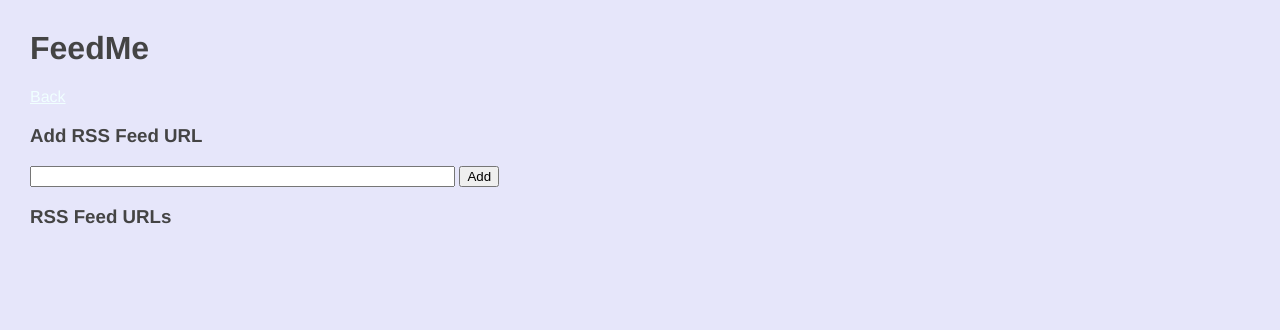
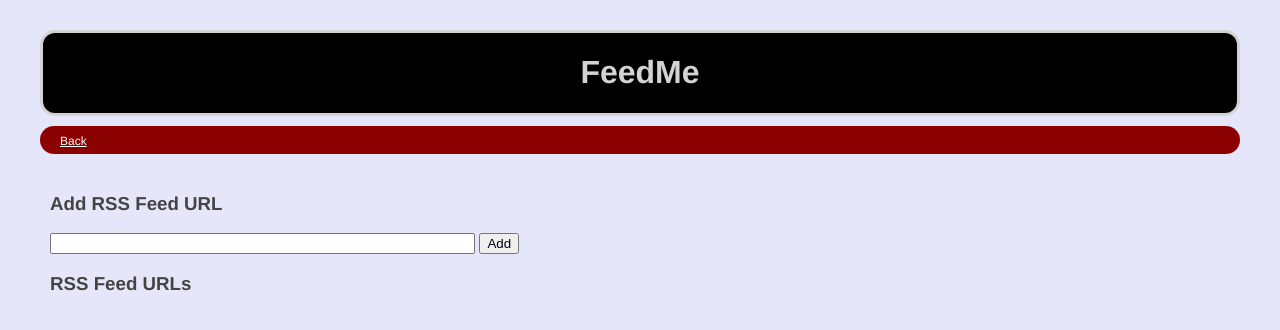
Before and after one commit to wheavin/FeedMe, a Flask app: page /config in a window 1280 px wide. Shown: the top 330 px of the page. Run offline with Flask 2, Linux system fonts and the light colour scheme; data that the repository does not hold is empty.

Commit message:
Make css styling more consistent across pages

```diff
--- a/static/main.css
+++ b/static/main.css
@@ -39,8 +39,14 @@ a:hover {
     border-width: 3px;
 }
 
+#content {
+    margin: 10px;
+    padding: 10px;
+}
+
 #menu {
     padding: 5px;
+    padding-left: 20px;
     color: darkgray;
     background-color: darkred;
 }
@@ -55,12 +61,17 @@ a:hover {
     float: left;
     color: darkgray;
     background-color: black;
+    font-size: 12px;
 }
 
 #feed_content {
-    margin: 20px;
+    margin: 40px;
+    margin-top: 10px;
+    padding: 10px;
     width: 800px;
     float: left;
+    color: azure;
+    background-color: black;
 }
 
 .url_entry {
--- a/templates/urlconfig.html
+++ b/templates/urlconfig.html
@@ -4,15 +4,16 @@
     <meta charset="UTF-8">
     <title>RSS Feed URL Config</title>
     <link rel="stylesheet" href="/static/main.css">
+    <!--<link rel="stylesheet" href="main.css">-->
 </head>
 <body>
-    <div class="banner">
+    <div id="banner">
         <h1>FeedMe</h1>
     </div>
-    <div class="content">
-        <p>
-            <a href="/">Back</a>
-        </p>
+    <div id="menu">
+        <a href="/">Back</a>
+    </div>
+    <div id="content">
         <h3>Add RSS Feed URL</h3>
 
         <!-- Add RSS feed URLs -->
```
